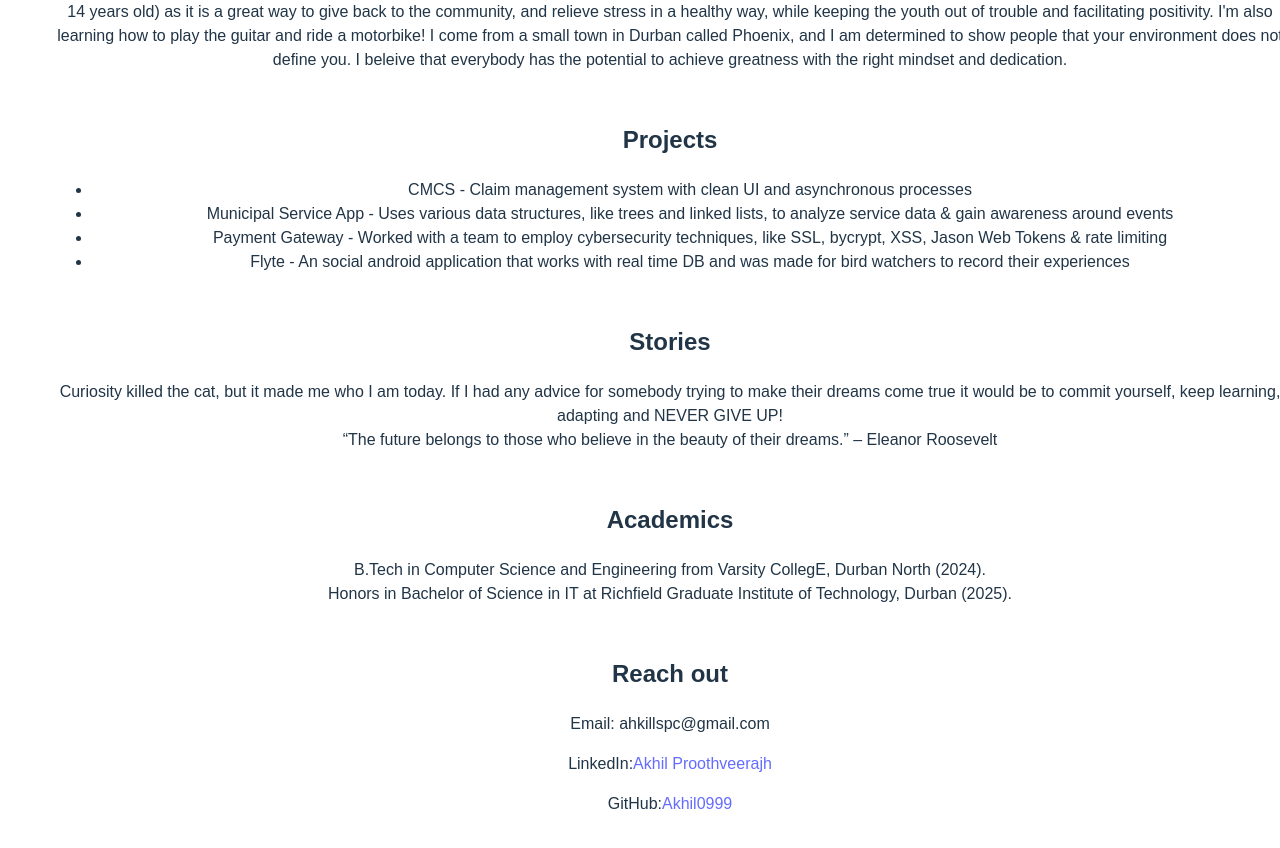
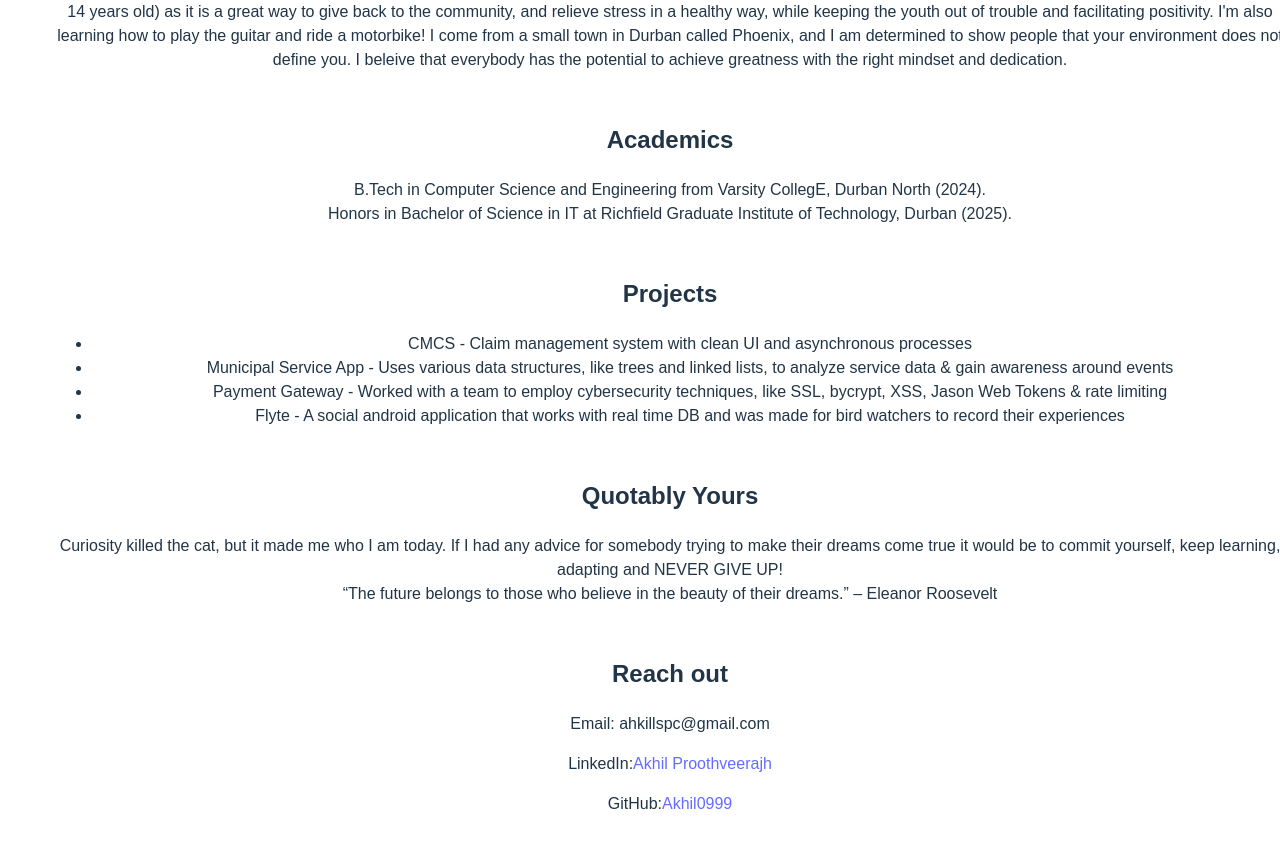
Before and after one commit to Akhil0999/portfolio, a React (Vite) app: page / in a window 1280 px wide. Shown: the part 1060-1908 px from the top of the page. Built offline with nearby package versions, Linux system fonts and the light colour scheme.

Commit message:
Page structure improved

```diff
--- a/src/App.jsx
+++ b/src/App.jsx
@@ -45,6 +45,16 @@ function App() {
         </p>
       </section>
 
+      {/* --- Certifications --- */}
+      <section id="stories" style={{ marginBottom: "50px" }}>
+        <h2>Academics</h2>
+        <p>
+          B.Tech in Computer Science and Engineering from Varsity CollegE, Durban North (2024).
+          <br/>
+          Honors in Bachelor of Science in IT at Richfield Graduate Institute of Technology, Durban (2025).
+        </p>
+      </section>
+
       {/* --- Projects Section --- */}
       <section id="projects" style={{ marginBottom: "50px" }}>
         <h2>Projects</h2>
@@ -52,13 +62,13 @@ function App() {
           <li>CMCS - Claim management system with clean UI and asynchronous processes</li>
           <li>Municipal Service App - Uses various data structures, like trees and linked lists, to analyze service data & gain awareness around events</li>
           <li>Payment Gateway - Worked with a team to employ cybersecurity techniques, like SSL, bycrypt, XSS, Jason Web Tokens & rate limiting</li>
-          <li>Flyte - An social android application that works with real time DB and was made for bird watchers to record their experiences</li>
+          <li>Flyte - A social android application that works with real time DB and was made for bird watchers to record their experiences</li>
         </ul>
       </section>
 
       {/* --- Stories / Media Section --- */}
       <section id="stories" style={{ marginBottom: "50px" }}>
-        <h2>Stories</h2>
+        <h2>Quotably Yours</h2>
         <p>
           Curiosity killed the cat, but it made me who I am today. If I
           had any advice for somebody trying to make their dreams come true
@@ -68,15 +78,6 @@ function App() {
         </p>
       </section>
 
-       {/* --- Certifications --- */}
-      <section id="stories" style={{ marginBottom: "50px" }}>
-        <h2>Academics</h2>
-        <p>
-          B.Tech in Computer Science and Engineering from Varsity CollegE, Durban North (2024).
-          <br/>
-          Honors in Bachelor of Science in IT at Richfield Graduate Institute of Technology, Durban (2025).
-        </p>
-      </section>
 
       {/* --- Contact Section --- */}
       <section id="contact" style={{ marginBottom: "50px" }}>
```
